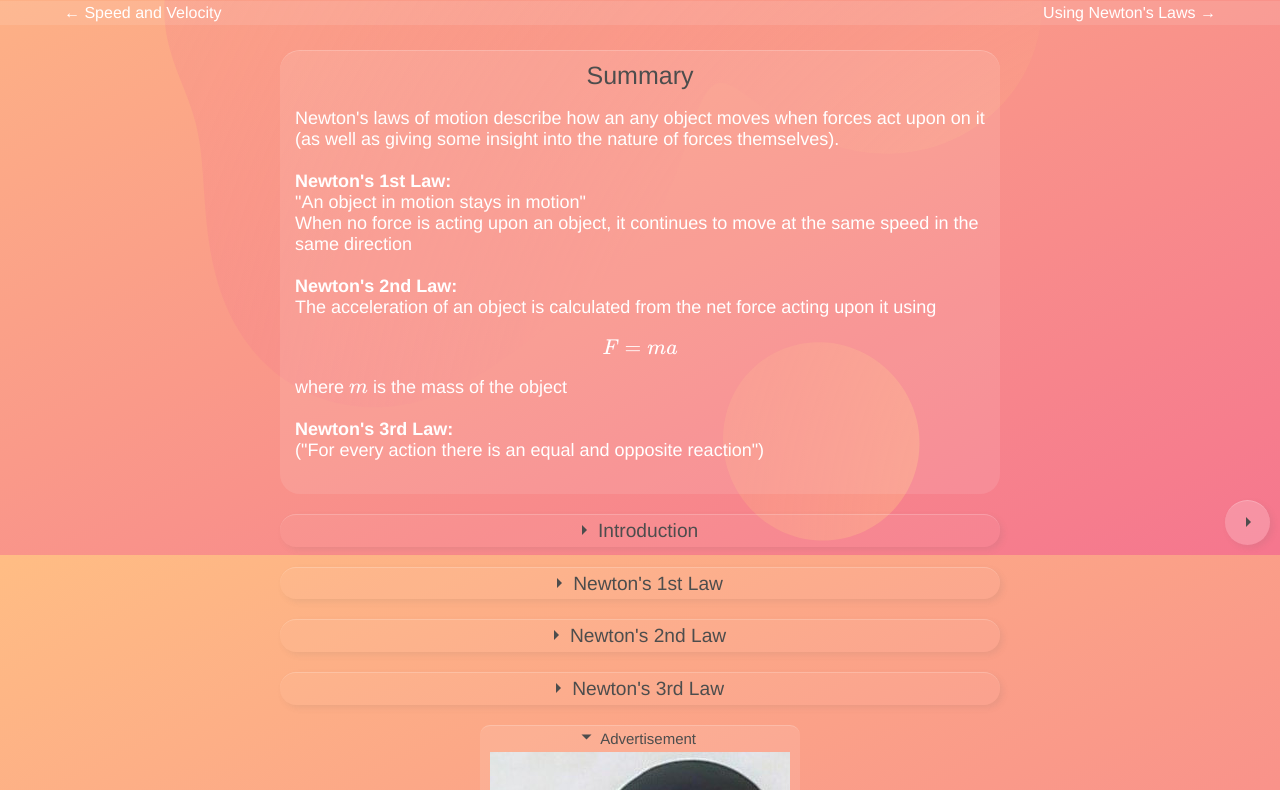
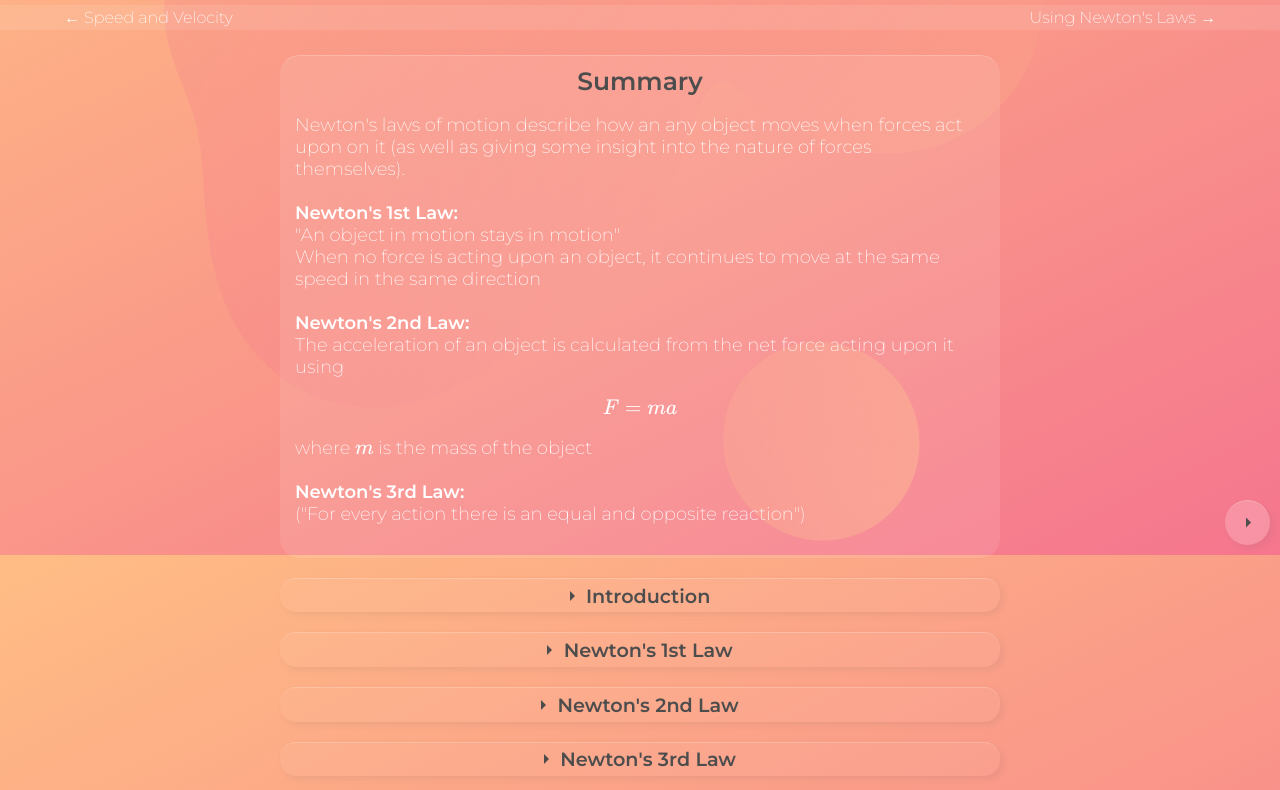
Before and after one commit to tomquincey/tomquincey.github.io, a plain HTML site: page pabeta/n_laws.html in a window 1280 px wide. Shown: the part 245-1035 px from the top of the page. Drawn offline with nearby package versions, Linux system fonts and the light colour scheme.

Commit message:
Day 2 again

```diff
--- a/pabeta/collapsible.css
+++ b/pabeta/collapsible.css
@@ -82,6 +82,17 @@ input[type='checkbox'] {
   box-shadow: 3px 3px 6px rgba(95, 95, 95, 0.1);
 
   border-top: 1px solid rgba(255, 255, 255, 0.2);
+
+  /*So no highlight on phones*/
+  -webkit-touch-callout: none;
+  -webkit-user-select: none;
+    -khtml-user-select: none;
+    -moz-user-select: none;
+    -ms-user-select: none;
+    user-select: none;
+
+  -webkit-tap-highlight-color: rgba(0,0,0,0);
+  -webkit-tap-highlight-color: transparent;
 }
 
 .lbl-toggle:hover {
@@ -178,14 +189,14 @@ input[type='checkbox']:checked + .lbl-toggle {
   border-left: 5px solid currentColor;
   vertical-align: middle;
   margin-right: -0.16rem;
-  transform: translateY(4px);
+  transform: translateY(2.5px);
 
   transition: transform .2s cubic-bezier(0,.5,0,1);
 }
 
 
 .togallButton .toggle:checked + .lbl-toggle::before {
-  transform: rotate(90deg) translateX(4px);
+  transform: rotate(90deg) translateX(3.5px);
 }
 
 .togallButton .toggle:checked + .lbl-toggle {
@@ -216,3 +227,10 @@ input[type='checkbox']:checked + .lbl-toggle {
       width: 320px;
   }
 }
+
+@media only screen and (max-width: 300px) {
+
+.maintitle {
+  font-size: 25px;
+}
+}
--- a/pabeta/n_laws.html
+++ b/pabeta/n_laws.html
@@ -22,7 +22,9 @@
     <link rel="manifest" href="/site.webmanifest">
     <link rel="mask-icon" href="/safari-pinned-tab.svg" color="#ffc40d">
     <meta name="msapplication-TileColor" content="#ffc40d">
-    <meta name="theme-color" content="#00d895">
+    <meta name="theme-color" content="#ffbd84">
+
+    <link href="https://fonts.googleapis.com/css2?family=Montserrat:wght@200;400;600;800&display=swap" rel="stylesheet">
 
   </head>
 
@@ -44,7 +46,7 @@
                 <a href="#">Physics Abyss</a><span class="chevron"> › </span><a href="#">Level 0</a><span class="chevron"> › </span><a href="#">Mechanics</a><span class="chevron"> › </span>
             </h4>
 
-        <h3 style="padding-top:0px"><b></b>Newton's Laws of Motion</h3>
+        <h3 style="padding-top:0px" class="maintitle">Newton's Laws of Motion</h3>
 
             <h4 class="listy">
                 <a href="#" style="champagne">← Speed and Velocity</a>
@@ -55,7 +57,7 @@
 
         <div class="summary wrap-collabsible" style="margin-top: 25px">
         <input class="toggle" type="checkbox" name="chk">
-        <h3 class="summarytitle" style="margin-bottom: 0px;">Summary</h3>
+        <h3 class="summarytitle" style="margin-bottom: 0px; font-weight:600;">Summary</h3>
         <div style="padding: 15px; padding-top: 0px; text-align: left">
           <p>
             Newton's laws of motion describe how an any object moves when forces act upon on it (as well as giving some insight into the nature of forces themselves).
--- a/pabeta/style.css
+++ b/pabeta/style.css
@@ -8,8 +8,21 @@ body {
   /* background-image: linear-gradient(-206deg, #835EFF 0%, #FF008D 100%); */
   /* background-image: linear-gradient(-206deg, #835EFF 0%, #3100ff 100%); */
   /* background-image: linear-gradient(-206deg, #035f51 0%, #32003e 100%); */
-  background-image: linear-gradient(-206deg, rgb(255, 189, 132) 0%, #f5768e 100%) !important;
+  background-image: linear-gradient(-206deg, #ffbd84 0%, #f5768e 100%) !important;
   background-attachment: fixed;
+  font-weight: 200;
+}
+
+strong {
+  font-weight: 600;
+}
+
+label {
+  font-weight: 600 !important;
+}
+
+.ad label {
+  font-weight: 400 !important;
 }
 
 footer {
@@ -44,16 +57,18 @@ canvas {
   z-index: 1;
   text-align: center;
 
-  font-family: "Gilroy", "helvetica neue", sans-serif;
+  font-family: "Montserrat", "Gilroy", "helvetica neue", sans-serif;
+  font-weight: 200;
   color: white;
 }
 
 h3 {
     font-size: 30px;
-    font-weight: 500;
+    font-weight: 800;
   margin: 0px;
   color: #4d4d4d;
 }
+
 
 label {
   color: #4d4d4d !important;
```
Also changed, not shown: pabeta/index.html (+2 -1 lines), 1 other file.
